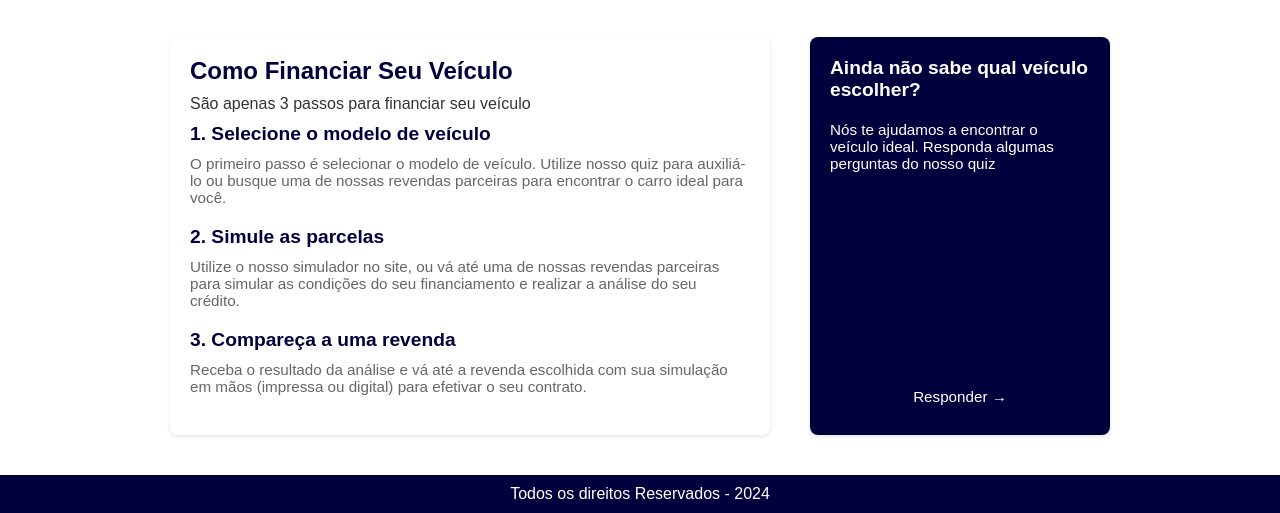
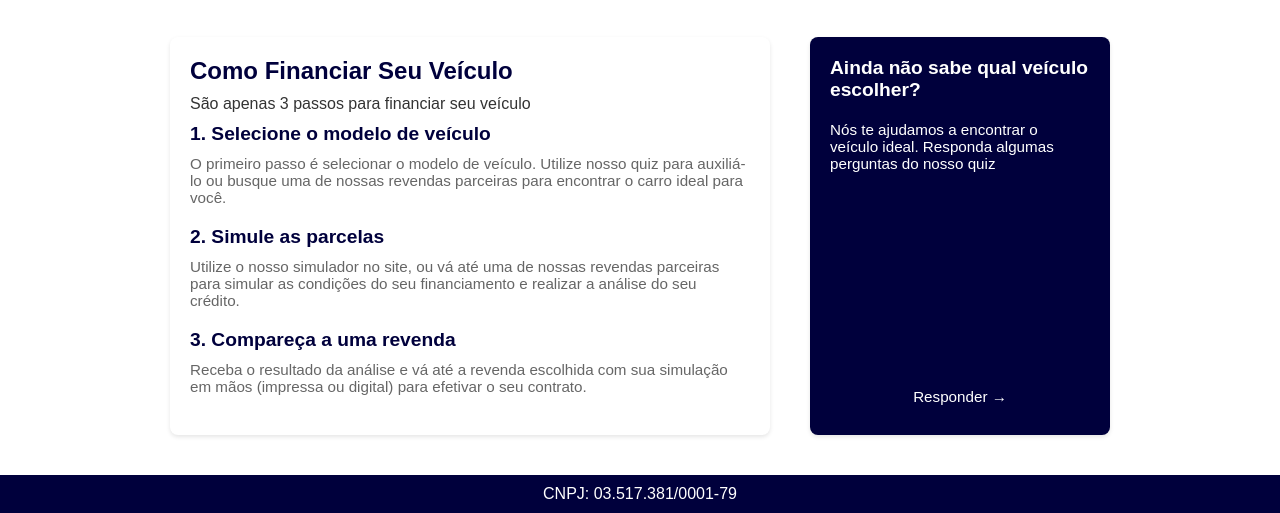
Before and after one commit to MIIGgames/consoratendiemntosaf.com, a plain HTML site: page index.html in a window 1280 px wide. Shown: the part 1949-2462 px from the top of the page. Drawn offline with Linux system fonts and the light colour scheme.

Commit message:
Update index.html

```diff
--- a/index.html
+++ b/index.html
@@ -149,7 +149,7 @@
     </div>
 
     <footer>
-        <p>Todos os direitos Reservados - 2024</p>
+        <p>CNPJ: 03.517.381/0001-79  </p>
     </footer>
 
     <link rel="stylesheet" href="https://maxcdn.bootstrapcdn.com/font-awesome/4.5.0/css/font-awesome.min.css">
```
